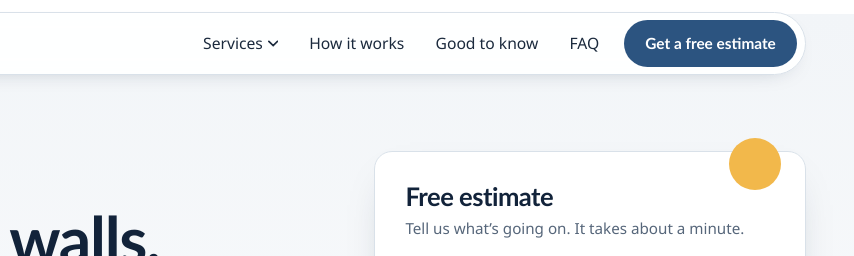
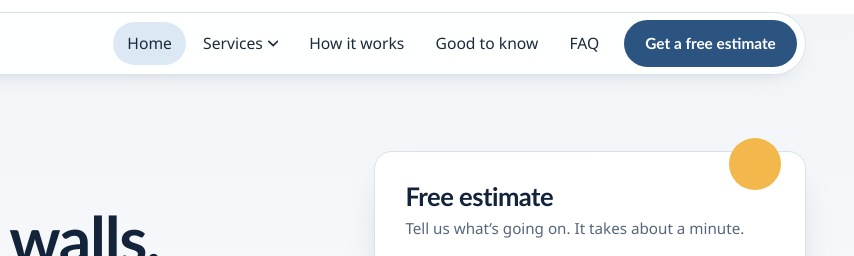
Before and after one commit to lendlepasaol90/newberlinelitedrywall, an Astro site: page / in a window 1280 px wide. Shown: the top 256 px of the page, 426-1280 px from the left. Built offline with nearby package versions, Linux system fonts and the light colour scheme; Astro itself is replaced by a stand-in of ours.

Commit message:
Add Home link to the menus and a Google Map to the footer
The map shows the city until a street address is set in site.ts
(mapQuery); an empty value hides it.

Co-Authored-By: Claude Fable 5.2 <noreply@anthropic.com>
Claude-Session: https://claude.ai/code/session_013UJPjH6wZCqjPwsgbBE7cU

```diff
--- a/src/config/site.ts
+++ b/src/config/site.ts
@@ -20,6 +20,7 @@ export const site = {
   city: 'New Berlin',
   state: 'Wisconsin',
   stateAbbr: 'WI',
+  mapQuery: 'New Berlin, WI' as string, // what the footer Google Map shows; change to the full street address once confirmed ('' hides the map)
 
   // --- Contact (PLACEHOLDERS — leave empty until confirmed) ----------------
   phone: '' as string, // e.g. '(262) 555-0100' — displayed as written
--- a/src/layouts/Base.astro
+++ b/src/layouts/Base.astro
@@ -98,6 +98,7 @@ const year = new Date().getFullYear();
           </a>
           <nav class="nav" aria-label="Primary">
             <ul class="nav-list">
+              <li><a href="/" aria-current={path === '/' ? 'page' : undefined}>Home</a></li>
               <li class="nav-drop" data-drop>
                 <button type="button" aria-expanded="false" aria-controls="services-panel">Services <svg viewBox="0 0 12 8" fill="none" stroke="currentColor" stroke-width="2" stroke-linecap="round" aria-hidden="true"><path d="M1 1.5l5 5 5-5"/></svg></button>
                 <div class="drop-panel" id="services-panel">
@@ -119,6 +120,7 @@ const year = new Date().getFullYear();
     </header>
     <div class="mobile-menu" id="mobile-menu" data-mobile-menu inert>
       <ul>
+        <li><a href="/">Home</a></li>
         <li>
           <details>
             <summary>Services</summary>
@@ -173,6 +175,17 @@ const year = new Date().getFullYear();
             </ul>
           </div>
         </div>
+        {site.mapQuery && (
+          <div class="footer-map">
+            <iframe
+              src={`https://www.google.com/maps?q=${encodeURIComponent(site.mapQuery)}&z=12&output=embed`}
+              title={`Google Map of ${site.mapQuery}`}
+              loading="lazy"
+              referrerpolicy="no-referrer-when-downgrade"
+              allowfullscreen
+            ></iframe>
+          </div>
+        )}
         <div class="footer-base">
           <p>© {year} {site.name}</p>
           <p>Photos on this site are stock images for illustration, not our own projects, unless labeled.</p>
--- a/src/styles/global.css
+++ b/src/styles/global.css
@@ -372,3 +372,7 @@ button { font: inherit; color: inherit; }
 /* Logo images */
 .brand img.logo-head { height: 2.9rem; width: auto; display: block; }
 .brand img.logo-foot { height: 5.5rem; width: auto; display: block; }
+
+/* Footer map */
+.footer-map { margin-top: clamp(2rem, 4vw, 3rem); border: 1px solid var(--line); border-radius: var(--r); overflow: hidden; }
+.footer-map iframe { display: block; width: 100%; height: clamp(15rem, 28vw, 21rem); border: 0; }
```
